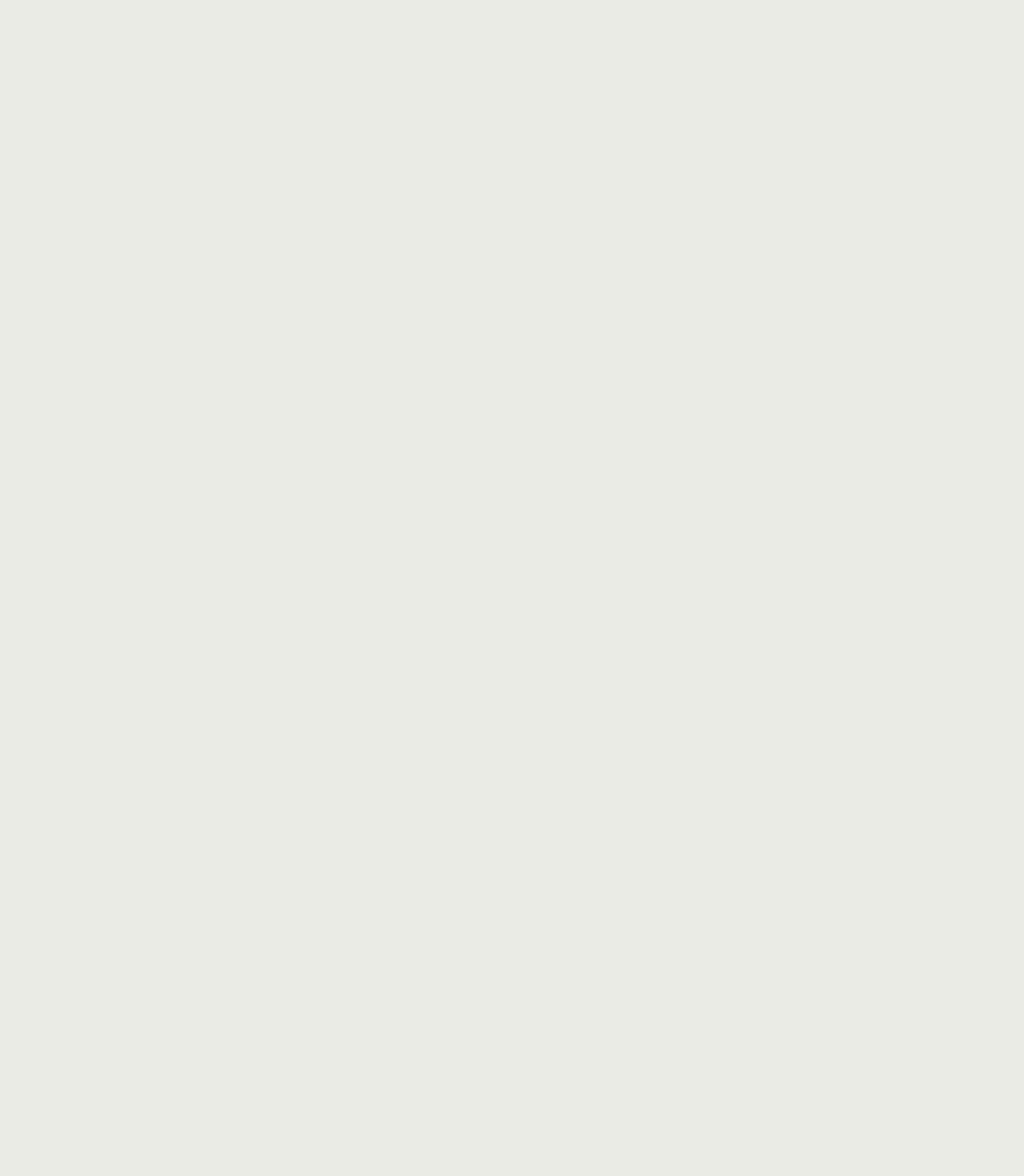
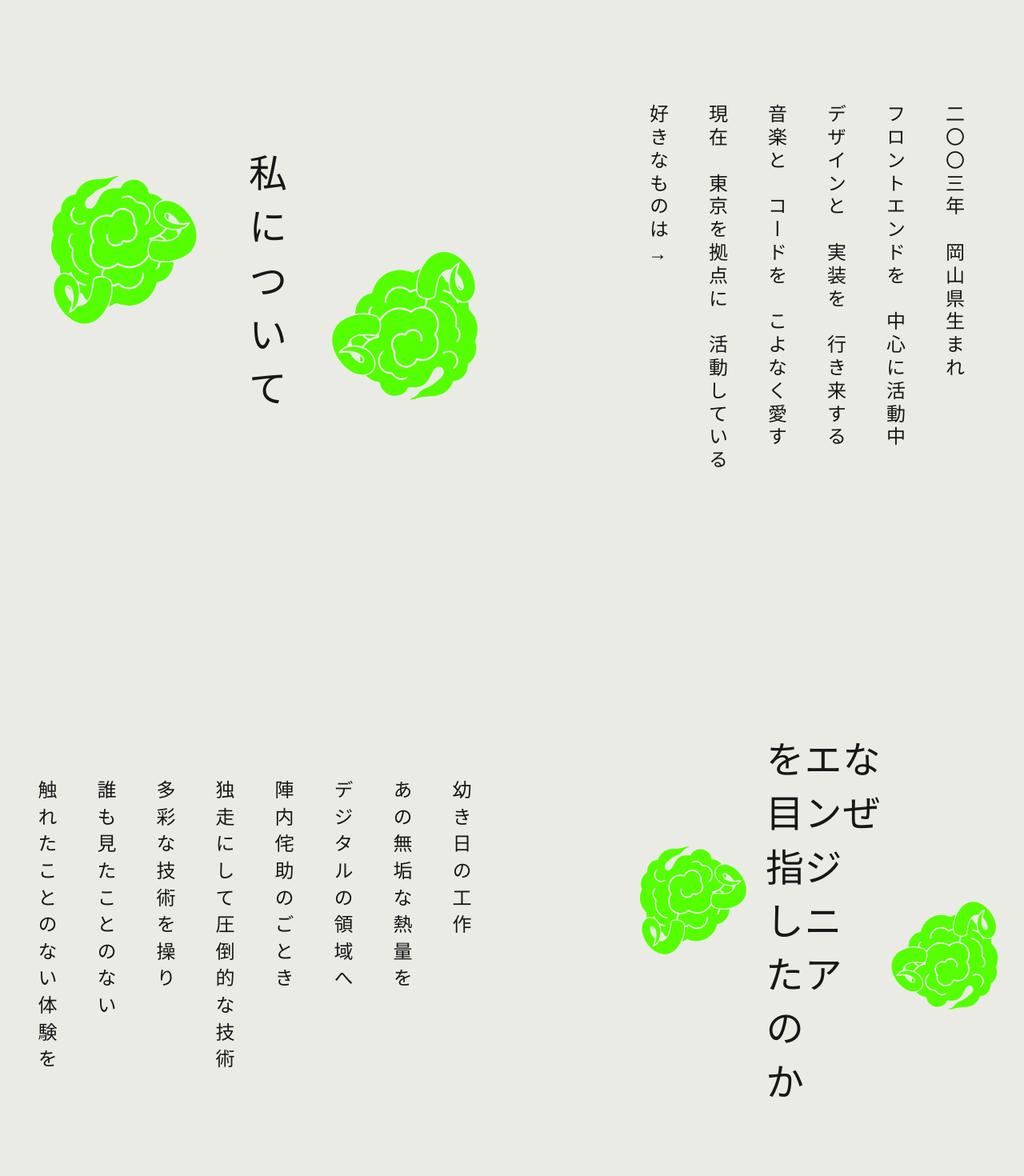
Before and after one commit to dyedai/soyodai_dyedaifolio, a Next.js app: page /about in a window 1280 px wide. Shown: the part 920-2390 px from the top of the page at 80% size. Before the commit the page ends 880 px from the top, so only its background shows below. Built offline with nearby package versions, Linux system fonts and the light colour scheme; a web font is replaced by a local one.

Commit message:
about骨組み

```diff
--- a/app/about/page.tsx
+++ b/app/about/page.tsx
@@ -1,9 +1,15 @@
 import NameSection from "@/components/features/about/NameSection";
+import AboutSection2 from "@/components/features/about/AboutSection2";
+import AboutSection3 from "@/components/features/about/AboutSection3";
+import AboutSection4 from "@/components/features/about/AboutSection4";
 
 export default function AboutPage() {
   return (
     <main>
       <NameSection />
+      <AboutSection2 />
+      <AboutSection3 />
+      <AboutSection4 />
     </main>
   );
 }
--- /dev/null
+++ b/components/features/about/AboutSection2.tsx
@@ -0,0 +1,39 @@
+import Link from "next/link";
+import SectionTitle from "./SectionTitle";
+
+const COLUMNS: string[] = [
+  "二〇〇三年　岡山県生まれ",
+  "フロントエンドを　中心に活動中",
+  "デザインと　実装を　行き来する",
+  "音楽と　コードを　こよなく愛す",
+  "現在　東京を拠点に　活動している",
+];
+
+export default function AboutSection2() {
+  return (
+    <section className="min-h-screen flex items-center justify-center gap-12 lg:gap-50 px-8">
+      {/* タイトル（左） */}
+      <SectionTitle title="私について" />
+
+      {/* 6列縦書き本文（右）・左から右に読む順 */}
+      <div className="flex flex-row-reverse gap-6 font-default leading-[50px] text-2xl tracking-[0.2em]">
+        {COLUMNS.map((col, i) => (
+          <p
+            key={i}
+            className="[writing-mode:vertical-rl] [text-orientation:upright]"
+          >
+            {col}
+          </p>
+        ))}
+
+        {/* 6列目：likesリンク */}
+        <Link
+          href="/about/likes"
+          className="[writing-mode:vertical-rl] [text-orientation:upright] hover:opacity-70 transition-opacity"
+        >
+          好きなものは→
+        </Link>
+      </div>
+    </section>
+  );
+}
--- /dev/null
+++ b/components/features/about/AboutSection3.tsx
@@ -0,0 +1,36 @@
+import SectionTitle from "./SectionTitle";
+
+const COLUMNS: string[] = [
+  "幼き日の工作",
+  "あの無垢な熱量を",
+  "デジタルの領域へ",
+  "陣内侘助のごとき",
+  "独走にして圧倒的な技術",
+  "多彩な技術を操り",
+  "誰も見たことのない",
+  "触れたことのない体験を",
+];
+
+export default function AboutSection3() {
+  return (
+    <section className="min-h-screen flex items-center justify-center gap-12 lg:gap-50 px-8">
+      {/* 8列縦書き本文（左）・flex-row-reverseで左から右に読む */}
+      <div className="flex flex-row-reverse gap-6 font-default leading-[50px] text-2xl tracking-[0.4em]">
+        {COLUMNS.map((col, i) => (
+          <p
+            key={i}
+            className="[writing-mode:vertical-rl] [text-orientation:upright]"
+          >
+            {col}
+          </p>
+        ))}
+      </div>
+
+      {/* タイトル（右）・縦長表示 */}
+      <SectionTitle
+        title={"なぜ\nエンジニア\nを目指したのか"}
+        bgImage="/titlebg3.svg"
+      />
+    </section>
+  );
+}
--- /dev/null
+++ b/components/features/about/AboutSection4.tsx
@@ -0,0 +1,29 @@
+import SectionTitle from "./SectionTitle";
+
+const COLUMNS: string[] = [
+  "二〇〇三年　誕生",
+  "二〇二一　芝浦工業大学",
+  "二〇二五年　高嶋研究室",
+  "二〇二六年 株式会社ファブリカ",
+];
+
+export default function AboutSection4() {
+  return (
+    <section className="min-h-screen flex items-center justify-center gap-12 lg:gap-50 px-8">
+      {/* タイトル（左） */}
+      <SectionTitle title="経歴" bgImage="/titlebg4.svg" />
+
+      {/* 縦書き本文（右）・flex-row-reverseで左から右に読む */}
+      <div className="flex flex-row-reverse gap-6 font-default leading-[92px] text-2xl tracking-[0.4em]">
+        {COLUMNS.map((col, i) => (
+          <p
+            key={i}
+            className="[writing-mode:vertical-rl] [text-orientation:upright]"
+          >
+            {col}
+          </p>
+        ))}
+      </div>
+    </section>
+  );
+}
--- /dev/null
+++ b/components/features/about/SectionTitle.tsx
@@ -0,0 +1,23 @@
+interface Props {
+  title: string;
+  bgImage?: string;
+  imgWidth?: number;
+  imgHeight?: number;
+}
+
+export default function SectionTitle({
+  title,
+  bgImage = "/titlebg2.svg",
+  imgWidth = 533,
+  imgHeight = 280,
+}: Props) {
+  return (
+    <div className="relative inline-flex items-center justify-center">
+      {/* eslint-disable-next-line @next/next/no-img-element */}
+      <img src={bgImage} alt="" width={imgWidth} height={imgHeight} />
+      <p className="absolute font-default text-3xl md:text-5xl [writing-mode:vertical-rl] whitespace-pre tracking-[0.4em]">
+        {title}
+      </p>
+    </div>
+  );
+}
```
